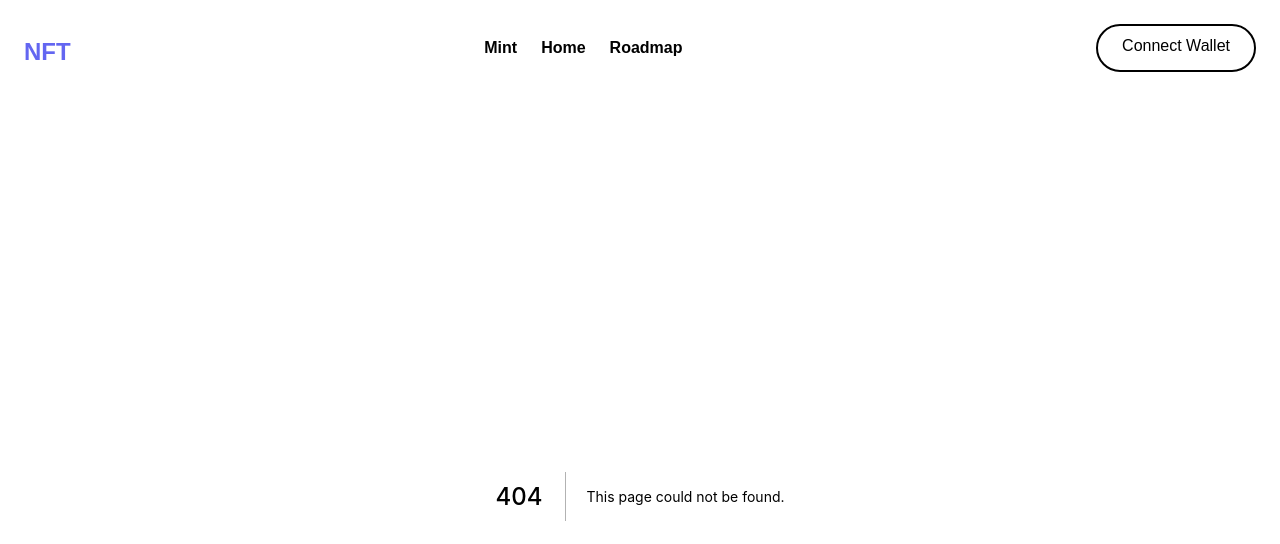
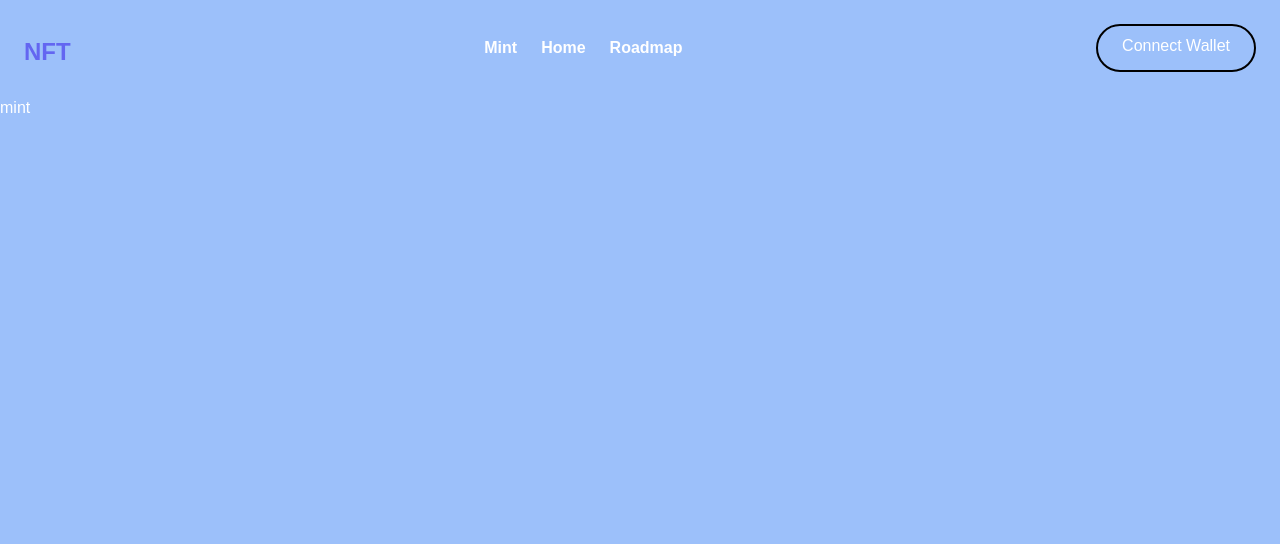
Before and after one commit to acostahf/nft-site, a Next.js app: page /mint in a window 1280 px wide. Before the commit this address had no page. Shown: the top 544 px of the page. Built offline with nearby package versions, Linux system fonts and the light colour scheme.

Commit message:
minting page

```diff
--- /dev/null
+++ b/pages/mint.js
@@ -0,0 +1,7 @@
+import React from "react";
+
+const Mint = () => {
+	return <div>mint</div>;
+};
+
+export default Mint;
```
